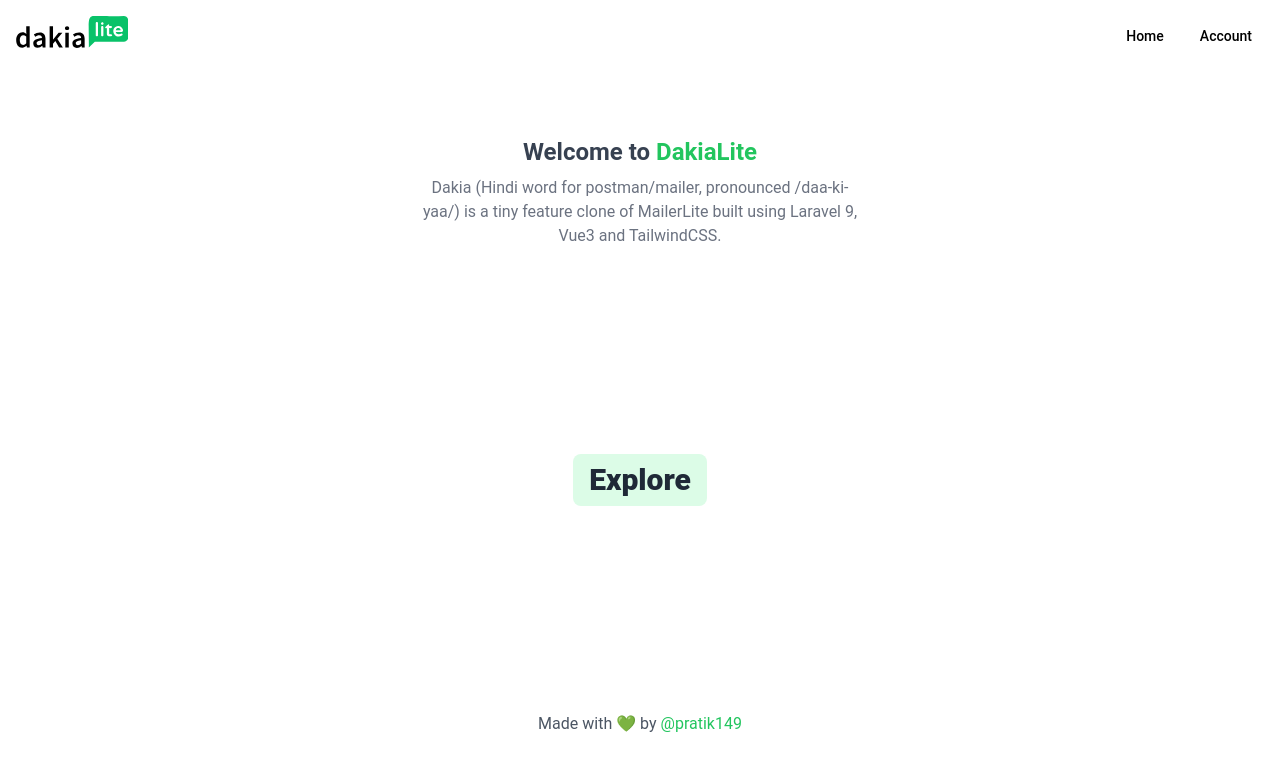
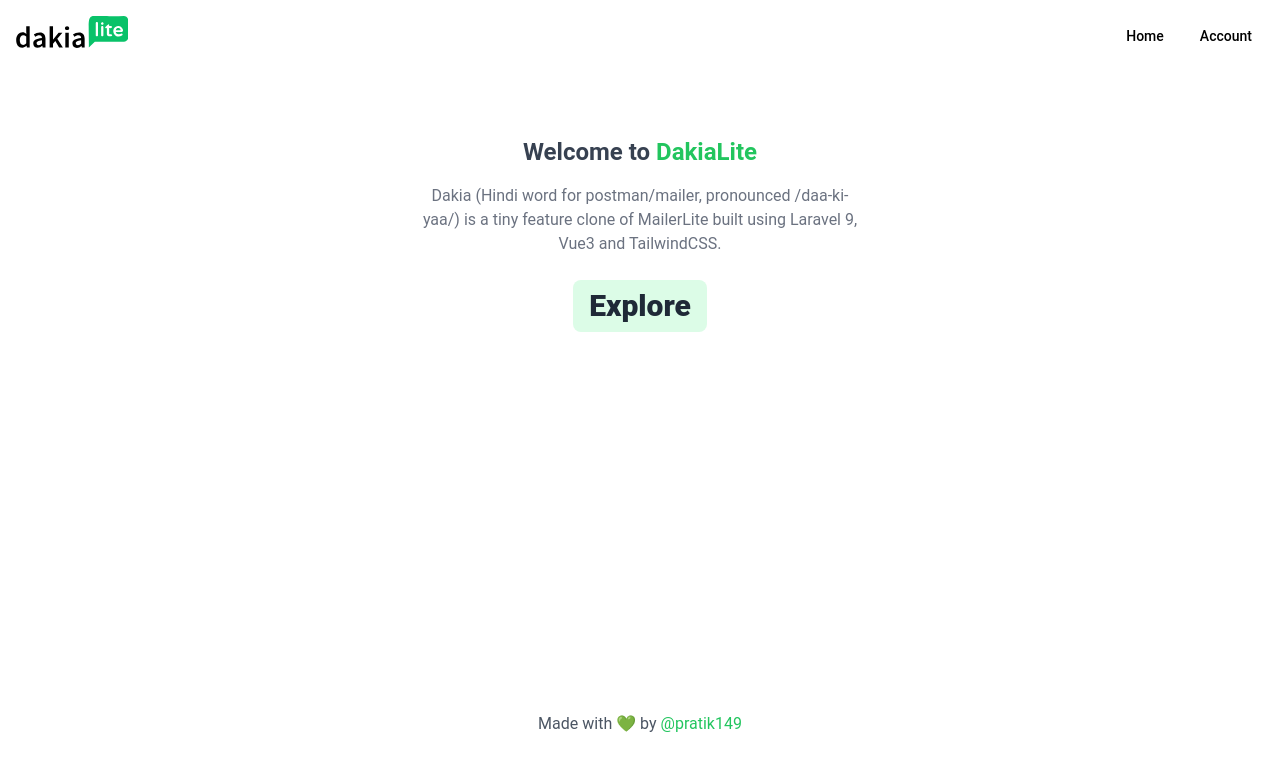
Before and after one commit to pratik149/dakia-lite, a Vue app in the folder frontend/: page / in a window 1280 px wide. Shown: the top 770 px of the page. Built offline with nearby package versions, Linux system fonts and the light colour scheme.

Commit message:
style: :lipstick: minor spacing update in home page

```diff
--- a/frontend/src/views/HomeView.vue
+++ b/frontend/src/views/HomeView.vue
@@ -5,19 +5,20 @@ import { RouterLink } from "vue-router";
 <template>
   <main class="mx-auto flex h-full flex-auto flex-col justify-between py-16">
     <div class="max-w-md text-center">
-      <h1 class="text-2xl font-semibold text-gray-700">Welcome to <span class="text-green-500"> DakiaLite </span></h1>
-      <p class="mt-2 text-gray-500">
+      <h1 class="mb-4 text-2xl font-semibold text-gray-700">
+        Welcome to <span class="text-green-500"> DakiaLite </span>
+      </h1>
+      <p class="mb-6 text-gray-500">
         Dakia (Hindi word for postman/mailer, pronounced /daa-ki-yaa/) is a tiny feature clone of MailerLite built using
         Laravel 9, Vue3 and TailwindCSS.
       </p>
+      <RouterLink
+        to="/subscribers"
+        class="mx-auto block max-w-max rounded-lg bg-green-100 px-4 py-2 text-center text-3xl font-extrabold text-gray-800 transition duration-150 ease-out hover:bg-green-600 hover:text-white"
+      >
+        Explore
+      </RouterLink>
     </div>
-
-    <RouterLink
-      to="/subscribers"
-      class="mx-auto block max-w-max rounded-lg bg-green-100 px-4 py-2 text-center text-3xl font-extrabold text-gray-800 transition duration-150 ease-out hover:bg-green-600 hover:text-white"
-    >
-      Explore
-    </RouterLink>
 
     <p class="text-center text-gray-600">
       Made with 💚 by
```
